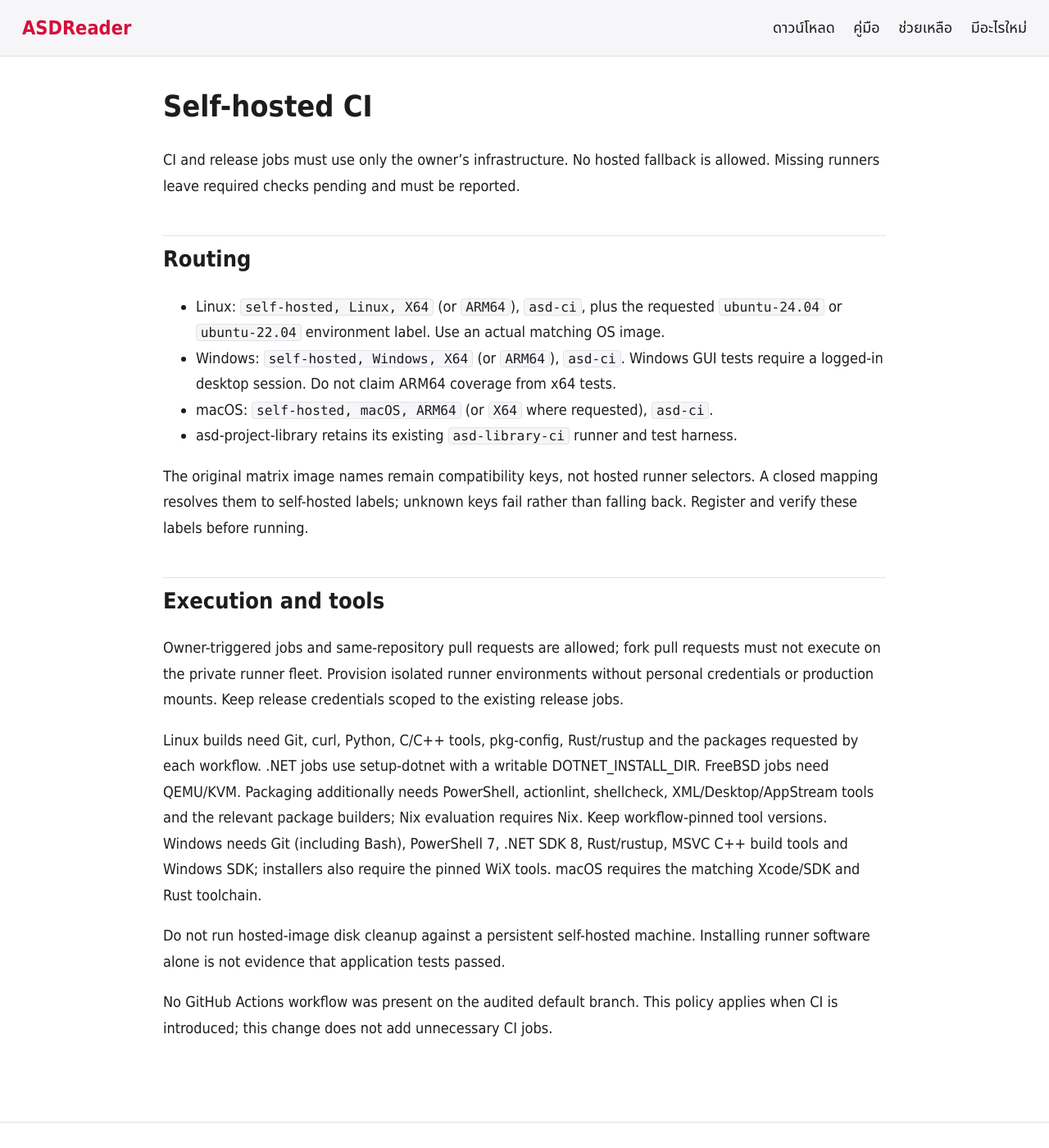
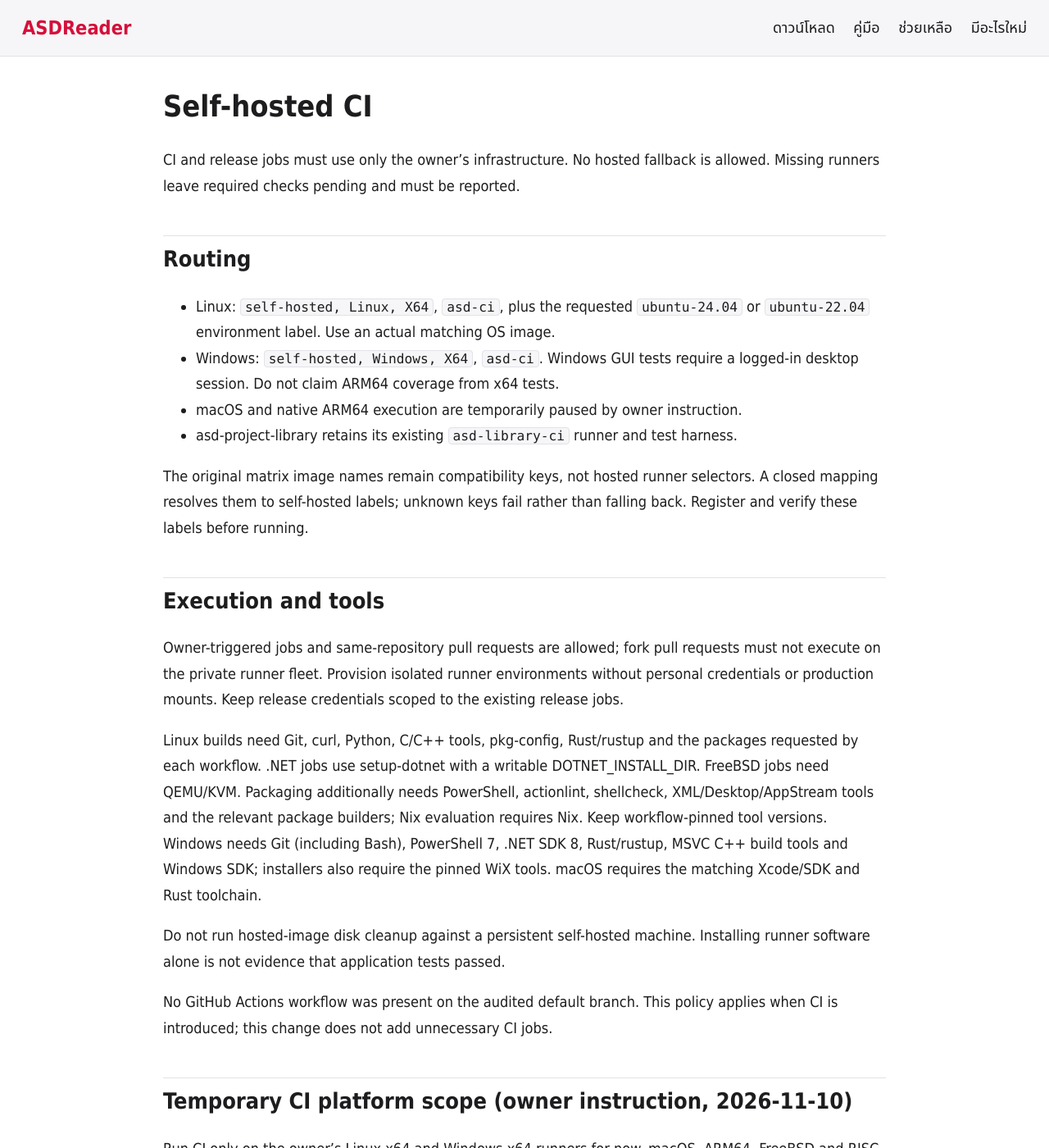
Before and after one commit to mamankub/asdreader-help, a Jekyll site: the page built from CI-RUNNERS.md, in a window 1280 px wide and 1400 px high. Shown: the whole window at 82% size. Built offline with Jekyll 4.4.1, drawn with Linux system fonts in a browser that asks for light colours; our own code applies the rules of GitHub Pages for plain Markdown files; some of the changed text lies outside the part shown.

Commit message:
Limit self-hosted CI to Linux and Windows x64 [skip ci]

```diff
--- a/CI-RUNNERS.md
+++ b/CI-RUNNERS.md
@@ -5,11 +5,11 @@ is allowed. Missing runners leave required checks pending and must be reported.
 
 ## Routing
 
-- Linux: `self-hosted, Linux, X64` (or `ARM64`), `asd-ci`, plus the requested
+- Linux: `self-hosted, Linux, X64`, `asd-ci`, plus the requested
   `ubuntu-24.04` or `ubuntu-22.04` environment label. Use an actual matching OS image.
-- Windows: `self-hosted, Windows, X64` (or `ARM64`), `asd-ci`. Windows GUI tests
+- Windows: `self-hosted, Windows, X64`, `asd-ci`. Windows GUI tests
   require a logged-in desktop session. Do not claim ARM64 coverage from x64 tests.
-- macOS: `self-hosted, macOS, ARM64` (or `X64` where requested), `asd-ci`.
+- macOS and native ARM64 execution are temporarily paused by owner instruction.
 - asd-project-library retains its existing `asd-library-ci` runner and test harness.
 
 The original matrix image names remain compatibility keys, not hosted runner
@@ -37,3 +37,11 @@ Installing runner software alone is not evidence that application tests passed.
 
 No GitHub Actions workflow was present on the audited default branch. This policy
 applies when CI is introduced; this change does not add unnecessary CI jobs.
+
+## Temporary CI platform scope (owner instruction, 2026-11-10)
+
+Run CI only on the owner's Linux x64 and Windows x64 runners for now. macOS,
+ARM64, FreeBSD and RISC-V platform jobs are paused; do not report them as tested.
+Keep web/portable checks that execute on Linux/Windows x64. Restore additional
+platform coverage only after owner approval and verification of matching owned
+runners. No GitHub-hosted fallback is permitted.
```
Also changed, not shown: AGENTS.md (+8 -0 lines).
